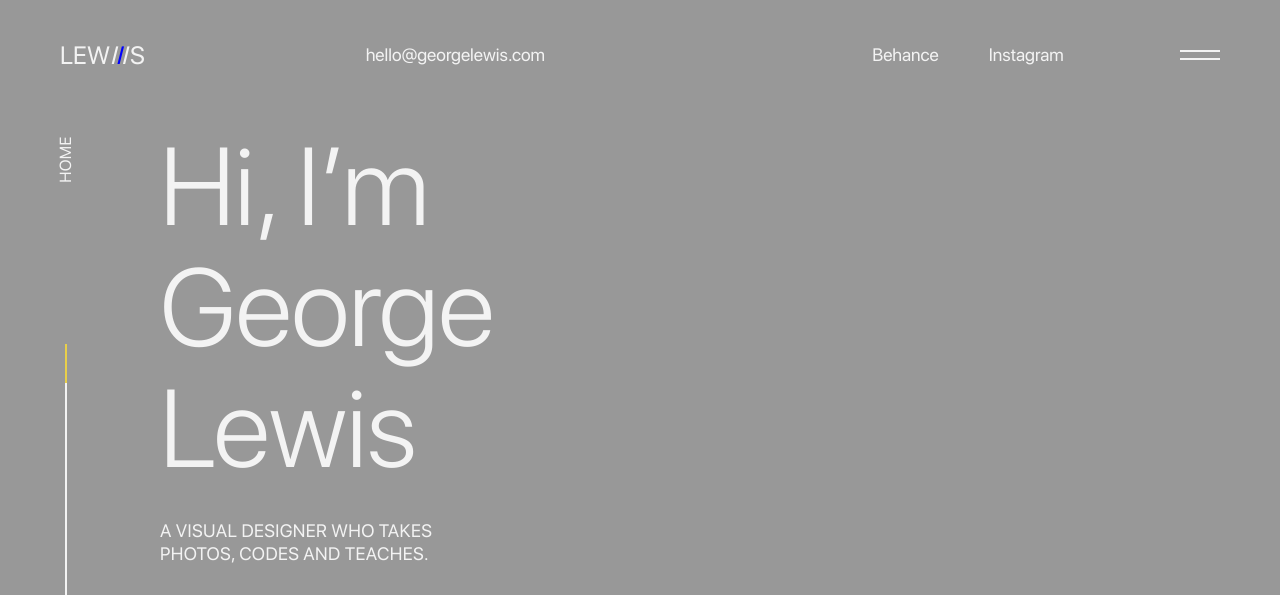
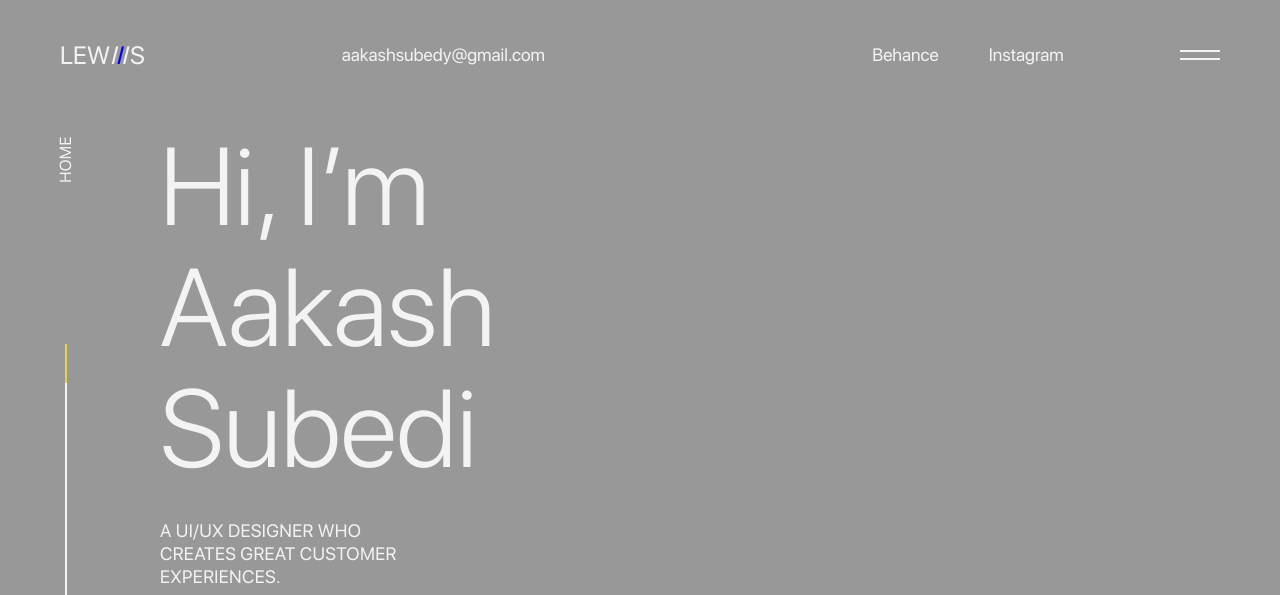
Before and after one commit to itsaryan007/personalPortfolio, a plain HTML site: page index.html in a window 1280 px wide. Shown: the top 595 px of the page. Drawn offline with Linux system fonts and the light colour scheme.

Commit message:
Name changes

```diff
--- a/index.html
+++ b/index.html
@@ -1,7 +1,7 @@
 <!DOCTYPE html>
 <html lang="en">
   <head>
-    <title>LEWIS</title>
+    <title>AAKASH SUBEDI</title>
     <meta charset="UTF-8">
     <meta name="viewport" content="width=device-width, initial-scale=1.0">
     <link rel="apple-touch-icon" sizes="180x180" href="/favicon/apple-touch-icon.png">
@@ -20,7 +20,7 @@
           <div class="header__left-inner">
             <div class="header__logo-wrapper">
               <div class="header__logo">Lew<i>i<span>i</span>i</i>s</div>
-            </div><a class="header__author-mail" href="#">hello@georgelewis.com</a>
+            </div><a class="header__author-mail" href="#">aakashsubedy@gmail.com</a>
           </div>
           <div class="header__right-inner">
             <ul class="header__social">
@@ -47,8 +47,8 @@
                   <li class="header__menu-item" data-menuanchor="contacts"><a class="header__menu-link" href="#contacts">Contacts </a></li>
                 </ul>
                 <ul class="header__menu-contacts">
-                  <li class="header__menu-contact"><a class="header__social-link" href="#">+ 34 2454 3459 21</a></li>
-                  <li class="header__menu-contact"><a class="header__social-link" href="#">hello@georgelewis.com</a></li>
+                  <li class="header__menu-contact"><a class="header__social-link" href="#">+ 977 9846856007</a></li>
+                  <li class="header__menu-contact"><a class="header__social-link" href="#">aakashsubedy@gmail.com</a></li>
                 </ul>
               </div>
             </div>
@@ -83,8 +83,8 @@
             <div class="container-main home__container">
               <div class="home__row">
                 <div class="home__text">
-                  <div class="home__title">Hi, I’m George Lewis </div>
-                  <div class="home__desc">a visual designer who takes photos, codes and teaches.</div>
+                  <div class="home__title">Hi, I’m Aakash Subedi </div>
+                  <div class="home__desc">A UI/UX designer who creates great customer experiences.</div>
                 </div>
                 <!-- Portfolio page link--><a class="home__link" href="#"><img class="home__link-img" src="img/home/link-y.svg" alt="img"></a>
               </div>
@@ -385,9 +385,9 @@
                 <div class="contacts__contacts">
                   <div class="contacts__contacts-head">My contact info</div>
                   <ul class="contacts__contacts-list contacts-list">
-                    <li class="contacts-list__item">Meininger Strasse 83, Berlin, Germany</li>
-                    <li class="contacts-list__item">+ 34 2454 3459 21</li>
-                    <li class="contacts-list__item">hello@georgelewis.com</li>
+                    <li class="contacts-list__item">Pokhara, Nepal</li>
+                    <li class="contacts-list__item">+ 977 9846856007</li>
+                    <li class="contacts-list__item">aakashsubedy@gmail.com</li>
                   </ul>
                 </div>
                 <!-- Contacts form-->
```
